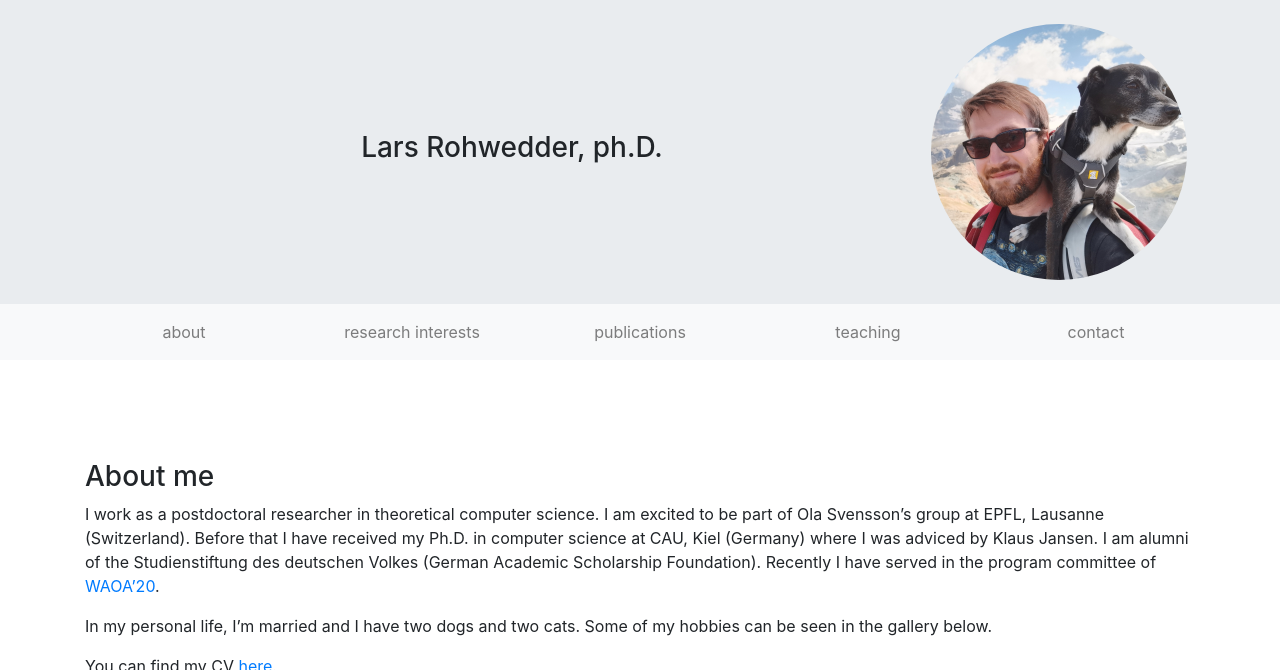
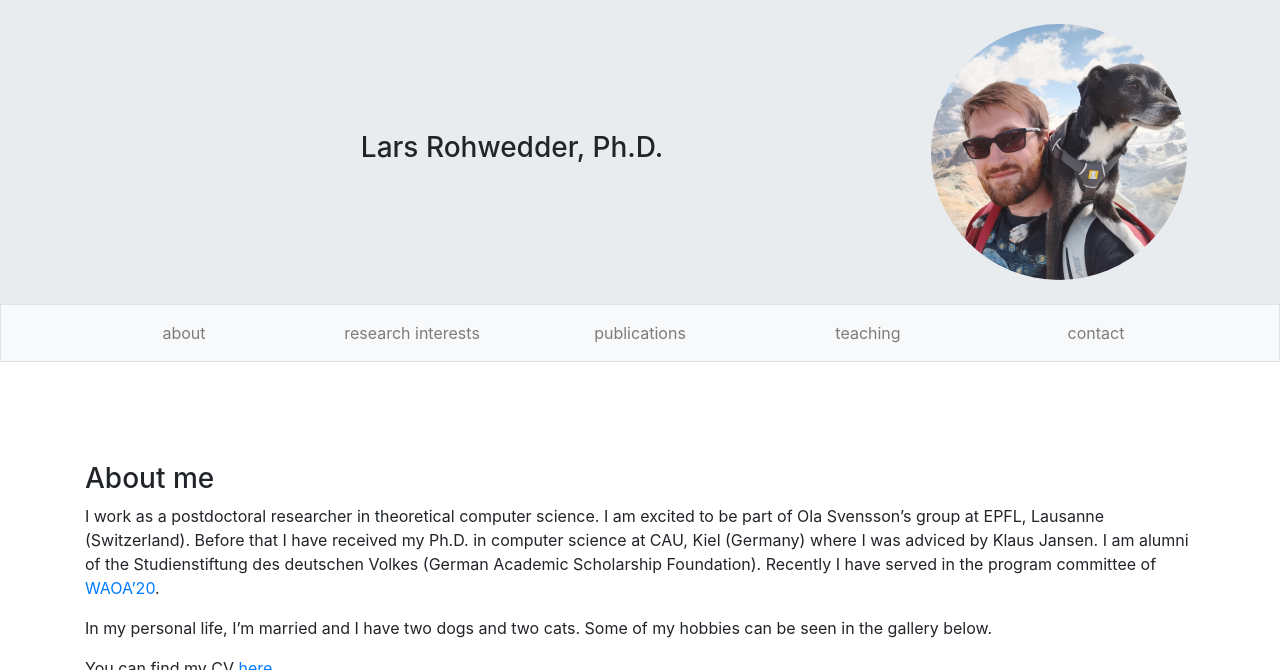
Before and after one commit to larsrohwedder/larsrohwedder.github.io, a Jekyll site: the page built from index.html, in a window 1280 px wide and 900 px high, cut to the strip 0-670 px from the top of the window. Built offline with Jekyll 4.4.1, drawn with Linux system fonts in a browser that asks for light colours.

Commit message:
typo + navbar border

```diff
--- a/_data/cv.yml
+++ b/_data/cv.yml
@@ -6,7 +6,7 @@
   I was admitted a scholarship by the Studienstiftung (German Academic Scholarship Foundation), a
   prestigious German organization that supports exceptionally talented students.
 
-  I won the award for the best ph.D. in the year 2019 by the ``Förderverein der TF'' of the
+  I won the award for the best Ph.D. in the year 2019 by the ``Förderverein der TF'' of the
   University of Kiel.
   My Master's degree was among the three best (by grade) within the graduating class.
   My Bachelor's degree was the best.
--- a/index.html
+++ b/index.html
@@ -58,14 +58,14 @@
         </div>
         <div class="p-2 order-2 flex-grow-1">
           <div class="d-flex justify-content-center">
-            <div class="p-2"><h3>Lars Rohwedder, ph.D.</h3></div>
+            <div class="p-2"><h3>Lars Rohwedder, Ph.D.</h3></div>
           </div>
         </div>
       </div>
     </div>
   </div>
 
-  <nav id="navbar" class="navbar sticky-top navbar-expand navbar-light bg-light mb-3">
+  <nav id="navbar" class="navbar sticky-top navbar-expand navbar-light bg-light mb-3 border">
     <div class="container">
       <ul class="navbar-nav w-100 nav-justified text-nowrap" style="overflow-x: auto;">
           <li class="nav-item">
```
Also changed, not shown: 1 other file.
